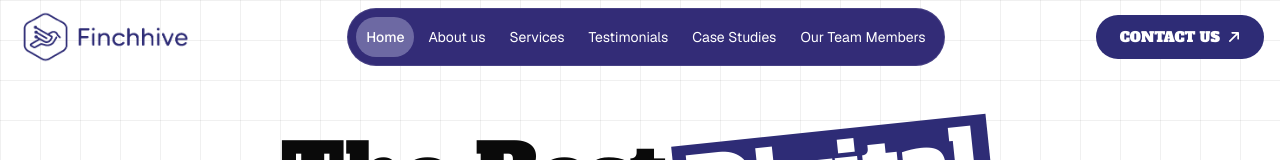
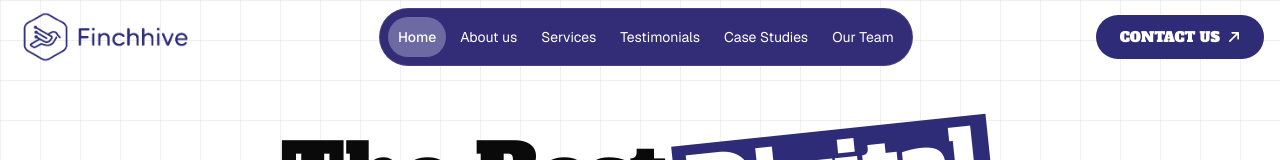
Before and after one commit to Yashworld-Products-Private-Limited/finchhive_frontend, a Next.js app: page / in a window 1280 px wide. Shown: the top 160 px of the page. Built offline with nearby package versions, Linux system fonts and the light colour scheme.

Commit message:
Trigger Vercel deploy

```diff
--- a/src/components/Navbar.tsx
+++ b/src/components/Navbar.tsx
@@ -10,7 +10,7 @@ const navLinks = [
   { label: "Services", href: "/#services" },
   { label: "Testimonials", href: "/#testimonials" },
   { label: "Case Studies", href: "/#case-studies" },
-  { label: "Our Team Members", href: "/about#our-team" },
+  { label: "Our Team", href: "/about#our-team" },
 ];
 
 export default function Navbar() {
```
